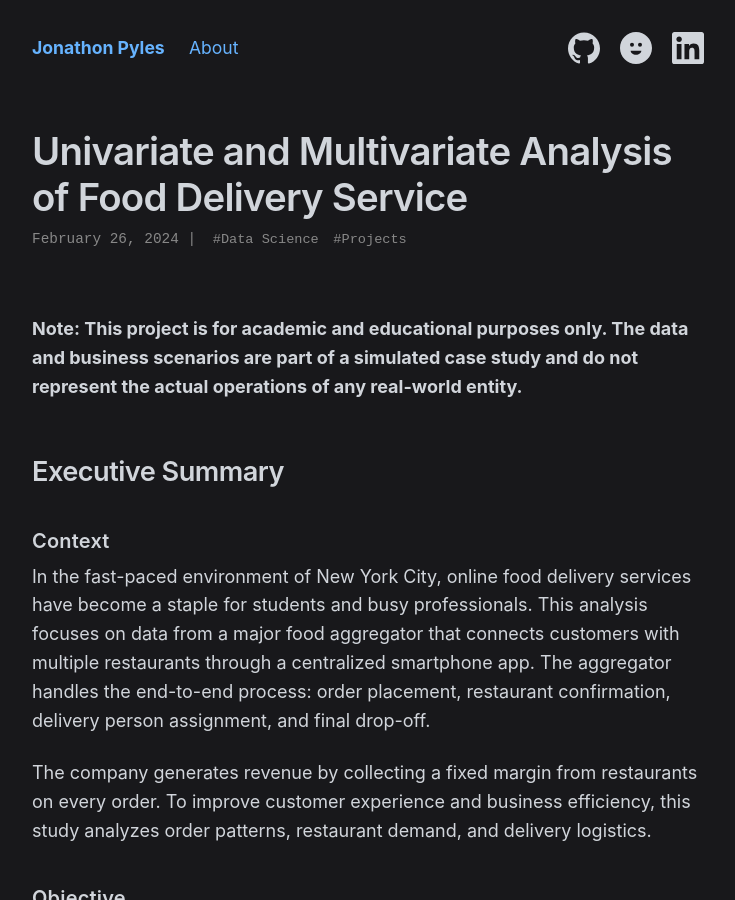
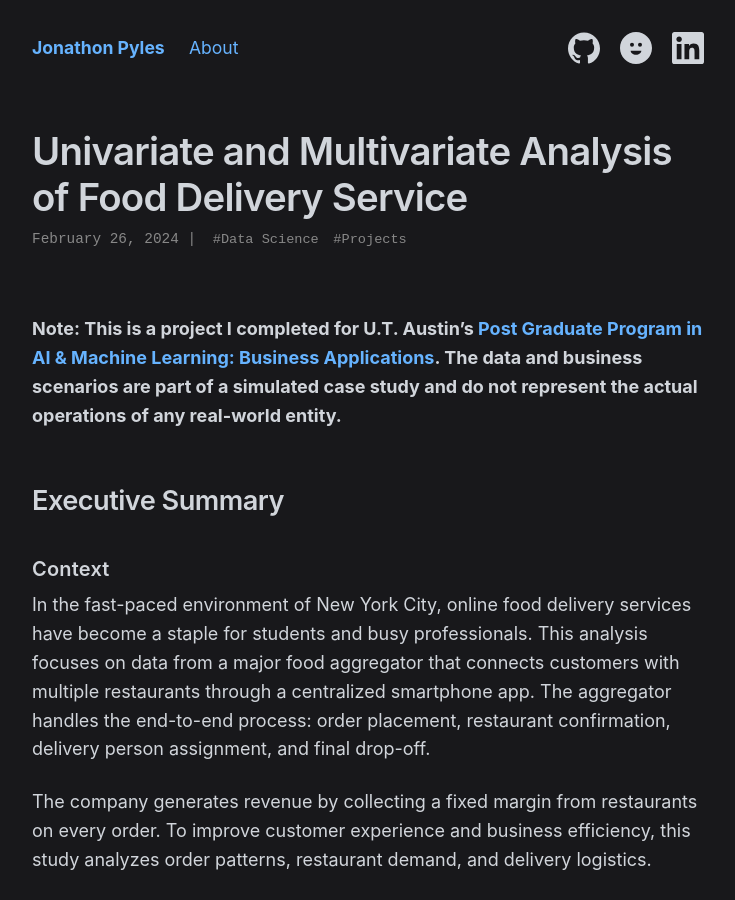
Before and after one commit to JNPyles/JNPyles.github.io, a Jekyll site: the page built from _posts/2024/2024-02-26-Univariate-Multivariate-Analysis-Food-Delivery.md, in a window 1280 px wide and 900 px high. Shown: the whole window, without its empty margins (272-1007 px from the left). Built offline with Jekyll 4.4.1, drawn with Linux system fonts in a browser that asks for light colours; nearby versions of some CDN libraries.

Commit message:
Website Updates

```diff
--- a/_posts/2024/2024-02-26-Univariate-Multivariate-Analysis-Food-Delivery.md
+++ b/_posts/2024/2024-02-26-Univariate-Multivariate-Analysis-Food-Delivery.md
@@ -3,7 +3,7 @@ title: "Univariate and Multivariate Analysis of Food Delivery Service"
 date: 2024-02-26
 tags: [Data Science, Projects]
 ---
-**Note: This project is for academic and educational purposes only. The data and business scenarios are part of a simulated case study and do not represent the actual operations of any real-world entity.**
+**Note: This is a project I completed for U.T. Austin's [Post Graduate Program in AI & Machine Learning: Business Applications](https://onlineexeced.mccombs.utexas.edu/online-ai-machine-learning-course){:target="_blank"}. The data and business scenarios are part of a simulated case study and do not represent the actual operations of any real-world entity.**
 
 ## Executive Summary
 
```
Also changed, not shown: _posts/2024/2024-04-13-Machine-Learning-Targeted-Marketing.md (+1 -1 lines), _posts/2024/2024-06-04-Bank-Churn-Prediction.md (+1 -1 lines).
